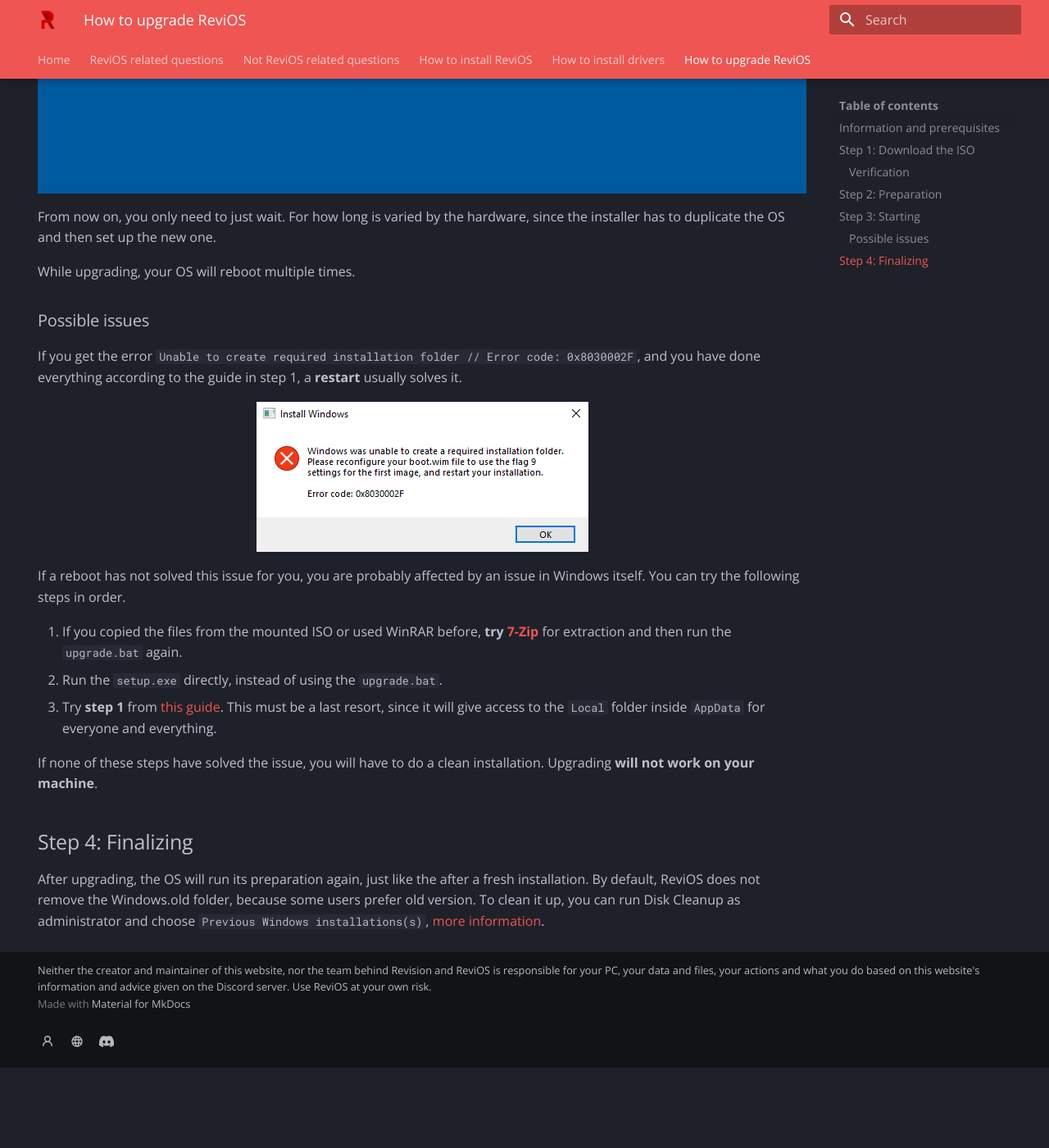
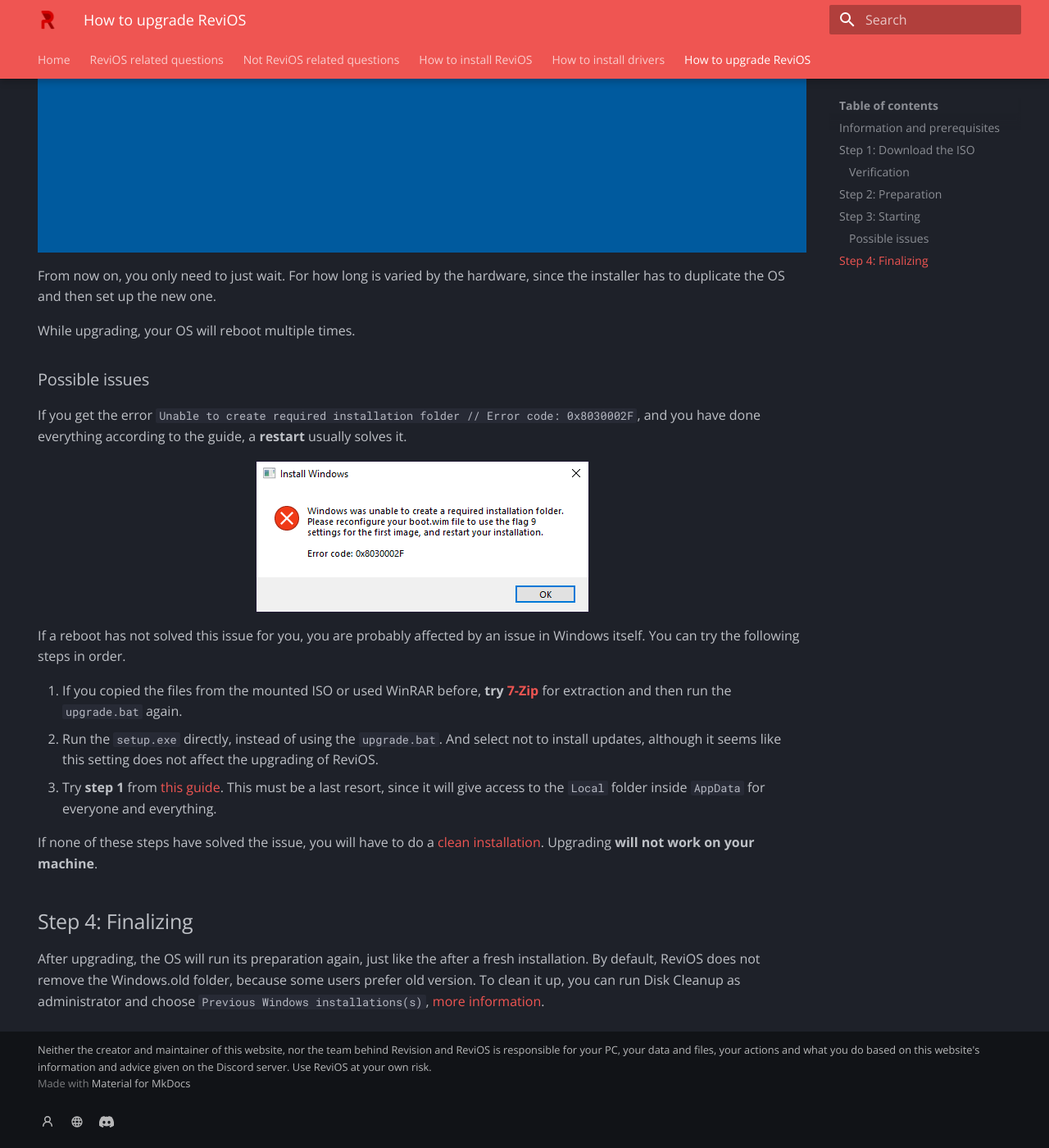
Before and after one commit to dkovacs24/ReviOS_faq, an MkDocs documentation site: the page built from docs/upgrade.md, in a window 1280 px wide and 1400 px high, scrolled down 2543 px. Shown: the whole window at 82% size. Built offline with MkDocs 1.6.1 and Material for MkDocs 9.7.7, drawn with Linux system fonts in a browser that asks for light colours; before the commit the page ends 3845 px from its top, so only the background shows below that; some of the changed text lies outside the part shown.

Commit message:
add not to update and clarify issues in upgrade.md

````diff
--- a/docs/upgrade.md
+++ b/docs/upgrade.md
@@ -35,7 +35,13 @@
 
 ### Verification
 
-In the File Explorer go where you downloaded the ISO file, and ++shift+"Right-click"++ on an empty space of the window, and select `Open PowerShell window here`. Type in the following command: `#!powershell Get-FileHash -Algorithm MD5 -Path <file name>`, and replace the `<file name>` part with the name of the ReviOS installer file's name. **You can use the ++tab++ button to autocomplete the file name.**
+In the File Explorer go where you downloaded the ISO file, and ++shift+"Right-click"++ on an empty space of the window, and select `Open PowerShell window here`. Type in the following command:
+
+```powershell
+Get-FileHash -Algorithm MD5 -Path <file name>
+```
+
+And replace the `<file name>` part with the name of the ReviOS installer file's name. **You can use the ++tab++ button to autocomplete the file name.**
 
 When the command returns with the hash of the file, compare it to the corresponding MD5 hash value on the [Verification page on the Revision website](https://www.revi.cc/revios/download/verify){target=_blank}. If they match, it means the ISO file is not corrupted, you can carry on with the process.
 
@@ -55,7 +61,7 @@
 
 Now all you have to do is to **run the `upgrade.bat` file**.
 
-The following should open.
+The following should open. **If not, see the [Possible issues](#possible-issues)**
 
 ![upgrade_img2_starting.png](img/upgrade/upgrade_img2_starting.png){.center}
 
@@ -73,17 +79,17 @@
 
 ### Possible issues
 
-If you get the error `Unable to create required installation folder // Error code: 0x8030002F`, and you have done everything according to the guide in step 1, a **restart** usually solves it.
+If you get the error `Unable to create required installation folder // Error code: 0x8030002F`, and you have done everything according to the guide, a **restart** usually solves it.
 
 ![upgrade_img1_error.png](img/upgrade/upgrade_img1_error.png){.center}
 
 If a reboot has not solved this issue for you, you are probably affected by an issue in Windows itself. You can try the following steps in order.
 
 1. If you copied the files from the mounted ISO or used WinRAR before, **try [7-Zip](https://www.7-zip.org/)** for extraction and then run the `upgrade.bat` again.
-2. Run the `setup.exe` directly, instead of using the `upgrade.bat`.
+2. Run the `setup.exe` directly, instead of using the `upgrade.bat`. And select not to install updates, although it seems like this setting does not affect the upgrading of ReviOS.
 3. Try **step 1** from [this guide](https://windowsreport.com/unable-create-required-installation-folder/#1). This must be a last resort, since it will give access to the `Local` folder inside `AppData` for everyone and everything.
 
-If none of these steps have solved the issue, you will have to do a clean installation. Upgrading **will not work on your machine**.
+If none of these steps have solved the issue, you will have to do a [clean installation](install.md). Upgrading **will not work on your machine**.
 
 ## Step 4: Finalizing
 
````
